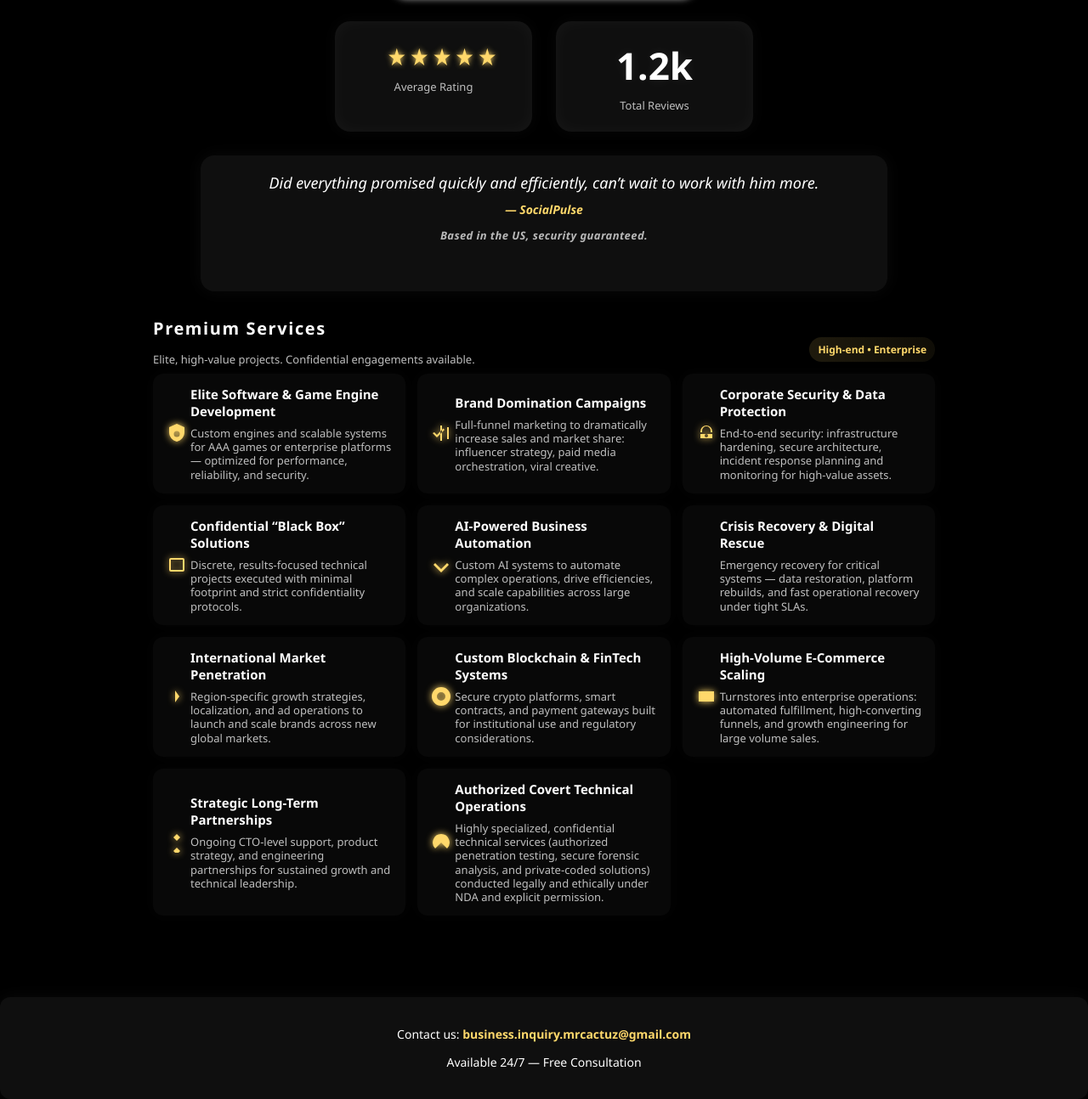
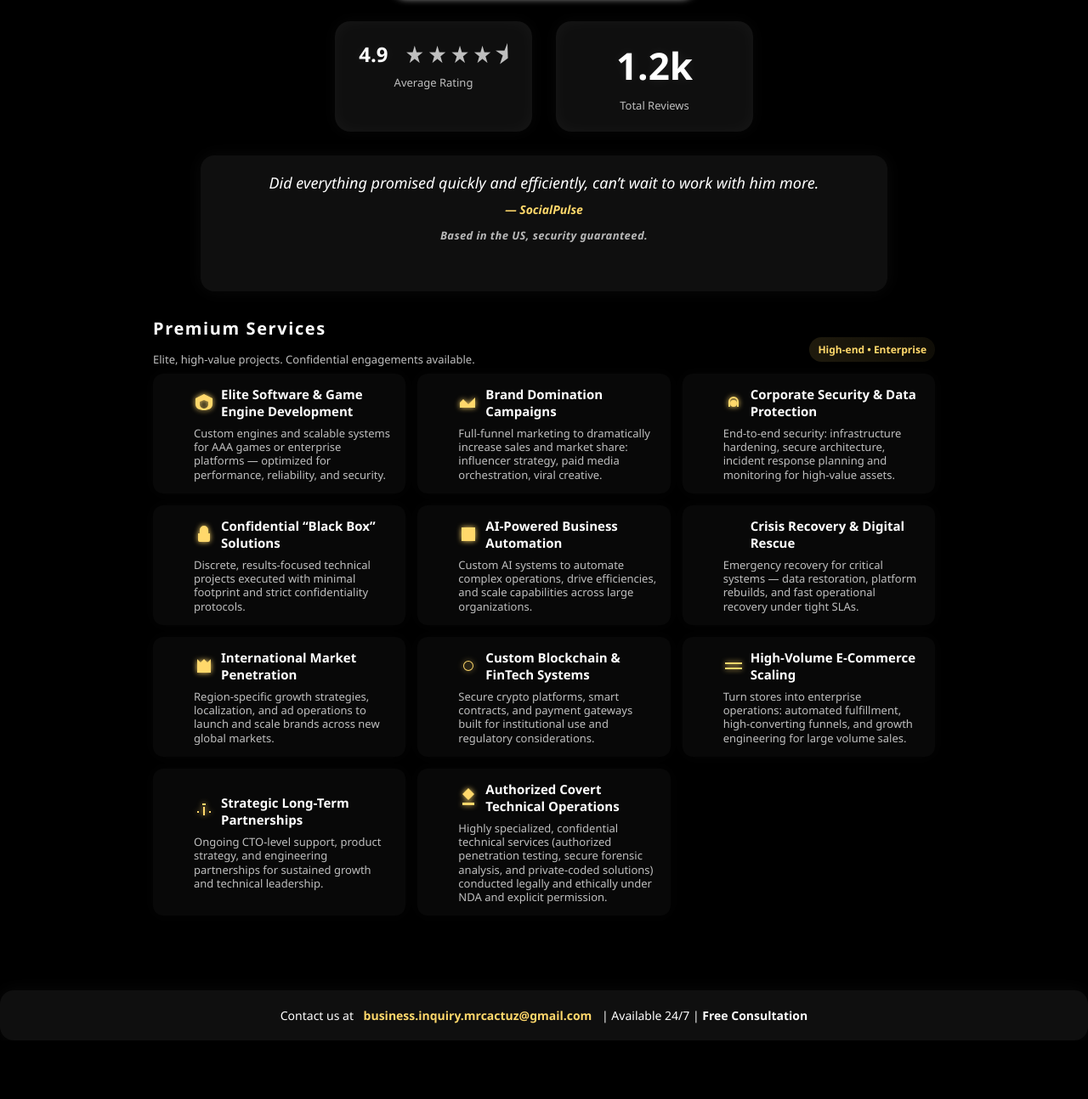
Before and after one commit to mrcactuz1/mz-services, a plain HTML site: page index.html in a window 1280 px wide. Shown: the part 249-1543 px from the top of the page at 85% size. After the commit the page ends 1474 px from the top, so only its background shows below. Drawn offline with Linux system fonts and the light colour scheme.

Commit message:
Add files via upload

```diff
--- a/index.html
+++ b/index.html
@@ -11,174 +11,238 @@
     --neon-yellow:#ffd86b;
     --muted:#bfbfbf;
     --card-bg: rgba(255 255 255 / 0.06);
-    --star-size: 28px;
   }
   html,body{
-    height:100%;margin:0;background:var(--bg);color:var(--neon-white);
-    font-family:"Segoe UI",Tahoma,Arial,sans-serif;-webkit-font-smoothing:antialiased;
+    height:100%;
+    margin:0;
+    background:var(--bg);
+    color:var(--neon-white);
+    font-family:"Segoe UI",Tahoma,Arial,sans-serif;
+    -webkit-font-smoothing:antialiased;
   }
   main.wrap{
-    max-width:920px;margin:24px auto;padding:0 24px 48px;text-align:center;
+    max-width:920px;
+    margin:24px auto;
+    padding:0 24px 48px;
+    text-align:center;
   }
   h1.neon{
-    font-size:56px;font-weight:900;letter-spacing:.12em;line-height:1.05;margin:0 0 8px;
+    font-size:56px;
+    font-weight:900;
+    letter-spacing:.12em;
+    line-height:1.05;
+    margin:0 0 8px;
     color:var(--neon-white);
     text-shadow:0 0 10px var(--neon-white),0 0 20px var(--neon-white),0 0 30px var(--neon-white);
   }
   p.subtitle{
-    font-size:14px;color:var(--muted);font-weight:600;margin:0 0 18px;
+    font-size:14px;
+    color:var(--muted);
+    font-weight:600;
+    margin:0 0 18px;
   }
   .earnings{
-    font-weight:700;margin-bottom:22px;color:var(--neon-white);
+    font-weight:700;
+    margin-bottom:22px;
+    color:var(--neon-white);
     text-shadow:0 0 6px var(--neon-white);
   }
   .earnings span{
-    display:block;margin:6px 0;
+    display:block;
+    margin:6px 0;
   }
   a.email-contact{
-    display:inline-block;background:var(--neon-white);color:#000;padding:12px 24px;
-    border-radius:16px;font-weight:700;text-decoration:none;margin-bottom:28px;
+    display:inline-block;
+    background:var(--neon-white);
+    color:#000;
+    padding:12px 24px;
+    border-radius:16px;
+    font-weight:700;
+    text-decoration:none;
+    margin-bottom:28px;
     box-shadow:0 0 10px var(--neon-white);
+    transition: background 0.3s ease;
   }
   a.email-contact:hover{
     background:#e6e6e6;
   }
   section.stats{
-    display:flex;gap:28px;justify-content:center;margin-bottom:28px;flex-wrap:wrap;
+    display:flex;
+    gap:28px;
+    justify-content:center;
+    margin-bottom:28px;
+    flex-wrap:wrap;
   }
   .stat-card{
-    background:var(--card-bg);border-radius:18px;padding:22px 26px;width:180px;
+    background:var(--card-bg);
+    border-radius:18px;
+    padding:22px 26px;
+    width:180px;
     box-shadow:0 0 20px rgba(255,255,255,0.04) inset, 0 0 18px rgba(255,255,255,0.03);
     user-select:none;
   }
   .stat-value{
-    font-size:44px;font-weight:900;color:var(--neon-white);
-    display:flex;align-items:center;justify-content:center;gap:8px;
+    font-size:44px;
+    font-weight:900;
+    color:var(--neon-white);
+    display:flex;
+    align-items:center;
+    justify-content:center;
+    gap:8px;
     text-shadow:0 0 14px rgba(255,255,255,0.08);
   }
   .stat-label{
-    font-size:13px;color:var(--muted);margin-top:8px;
+    font-size:13px;
+    color:var(--muted);
+    margin-top:8px;
   }
   .stars{
-    display:inline-flex;gap:4px;
-    font-size: var(--star-size);
-    position: relative;
+    display:inline-flex;
+    gap:4px;
   }
   .star{
-    color: var(--muted);
+    font-size:28px;
+    color:var(--neon-yellow);
+    text-shadow:0 0 6px var(--neon-yellow);
+    line-height:1;
+    opacity: 0.2;
+    transition: opacity 0.5s ease;
+  }
+  .star.filled {
+    opacity: 1;
+  }
+  .star.empty{
+    color:var(--muted);
     text-shadow:none;
-    cursor: default;
-  }
-  .star.filled{
-    color: var(--neon-yellow);
-    text-shadow:0 0 6px var(--neon-yellow);
+    opacity: 1;
   }
   .reviews-carousel{
-    max-width:760px;margin:0 auto;background:var(--card-bg);
-    border-radius:16px;padding:20px 24px;
+    max-width:760px;
+    margin:0 auto;
+    background:var(--card-bg);
+    border-radius:16px;
+    padding:20px 24px;
     box-shadow:0 0 20px rgba(255,255,255,0.04);
-    min-height:120px;font-style:italic;position:relative;
+    min-height:120px;
+    font-style:italic;
+    position:relative;
   }
   .review-text{
-    font-size:18px;margin-bottom:10px;line-height:1.35;
+    font-size:18px;
+    margin-bottom:10px;
+    line-height:1.35;
   }
   .review-author{
-    font-size:14px;font-weight:700;color:var(--neon-yellow);
+    font-size:14px;
+    font-weight:700;
+    color:var(--neon-yellow);
   }
   .based-us{
-    margin-top:12px;font-size:13px;color:var(--neon-white);
-    opacity:.7;font-weight:600;letter-spacing:.03em;
+    margin-top:12px;
+    font-size:13px;
+    color:var(--neon-white);
+    opacity:.7;
+    font-weight:600;
+    letter-spacing:.03em;
     text-shadow:0 0 4px rgba(255,255,255,0.04);
   }
   /* Services section */
   .services-wrap{
-    margin-top:30px;text-align:left;
+    margin-top:30px;
+    text-align:left;
   }
   .services-heading{
-    font-size:20px;font-weight:900;letter-spacing:.08em;margin-bottom:14px;
+    font-size:20px;
+    font-weight:900;
+    letter-spacing:.08em;
+    margin-bottom:14px;
     color:var(--neon-white);
     text-shadow:0 0 8px rgba(255,255,255,0.04);
   }
   .services-grid{
-    display:grid;grid-template-columns:repeat(3,1fr);gap:14px;
+    display:grid;
+    grid-template-columns:repeat(3,1fr);
+    gap:14px;
   }
   .service-card{
-    background:rgba(255 255 255 / 0.03);border-radius:12px;padding:14px 16px;
-    color:var(--neon-white);box-shadow:0 0 18px rgba(255,255,255,0.02);
-    min-height:110px;display:flex;flex-direction:column;justify-content:center;
+    background:rgba(255 255 255 / 0.03);
+    border-radius:12px;
+    padding:14px 16px;
+    color:var(--neon-white);
+    box-shadow:0 0 18px rgba(255,255,255,0.02);
+    min-height:110px;
+    display:flex;
+    flex-direction:column;
+    justify-content:center;
     position: relative;
-    padding-left: 44px;
+    padding-left: 48px;
   }
+  .service-title{
+    font-weight:800;
+    margin-bottom:8px;
+    font-size:15px;
+    display: flex;
+    align-items: center;
+    gap: 8px;
+  }
+  .service-desc{
+    font-size:13px;
+    color:var(--muted);
+    line-height:1.25;
+  }
+  /* Icon styling */
   .service-icon {
-    position: absolute;
-    left: 16px;
-    top: 50%;
-    transform: translateY(-50%);
     width: 24px;
     height: 24px;
     fill: var(--neon-yellow);
-    filter: drop-shadow(0 0 4px var(--neon-yellow));
-  }
-  .service-title{
-    font-weight:800;margin-bottom:8px;font-size:15px;
-  }
-  .service-desc{
-    font-size:13px;color:var(--muted);line-height:1.25;
+    filter: drop-shadow(0 0 3px var(--neon-yellow));
+    flex-shrink: 0;
   }
   /* accent pill for premium feel */
   .premium-pill{
-    display:inline-block;margin-top:10px;padding:6px 10px;border-radius:999px;
+    display:inline-block;
+    margin-top:10px;
+    padding:6px 10px;
+    border-radius:999px;
     background:linear-gradient(90deg, rgba(255,216,107,0.12), rgba(255,216,107,0.06));
-    color:var(--neon-yellow);font-weight:700;font-size:12px;
+    color:var(--neon-yellow);
+    font-weight:700;
+    font-size:12px;
   }
   /* Footer */
-  footer{
+  footer {
     background: var(--card-bg);
-    padding: 20px 24px;
     text-align: center;
+    padding: 20px 0;
+    margin-top: 40px;
+    border-radius: 16px;
+    box-shadow: 0 0 20px rgba(255,255,255,0.04);
     font-size: 14px;
     color: var(--neon-white);
-    box-shadow: 0 0 20px rgba(255,255,255,0.04);
-    margin-top: 48px;
-    border-radius: 12px;
     user-select: none;
   }
-  footer a{
+  footer a {
     color: var(--neon-yellow);
+    font-weight: 700;
     text-decoration: none;
-    font-weight: 700;
+    margin: 0 8px;
+    transition: text-shadow 0.3s ease;
   }
-  footer a:hover{
-    text-decoration: underline;
+  footer a:hover {
+    text-shadow: 0 0 8px var(--neon-yellow);
   }
   /* Responsive */
   @media (max-width:980px){
-    .services-grid{
-      grid-template-columns:repeat(2,1fr);
-    }
-    main.wrap{
-      padding:0 18px;
-    }
+    .services-grid{grid-template-columns:repeat(2,1fr)}
+    main.wrap{padding:0 18px}
   }
   @media (max-width:560px){
-    h1.neon{
-      font-size:40px;
-    }
-    .services-grid{
-      grid-template-columns:1fr;
-    }
-    .stat-card{
-      width:100%;max-width:380px;
-    }
-    .stat-value{
-      font-size:36px;
-    }
-    .star{
-      font-size:22px;
-    }
-    .review-text{
-      font-size:16px;
-    }
+    h1.neon{font-size:40px}
+    .services-grid{grid-template-columns:1fr}
+    .stat-card{width:100%;max-width:380px}
+    .stat-value{font-size:36px}
+    .star{font-size:22px}
+    .review-text{font-size:16px}
   }
 </style>
 </head>
@@ -198,15 +262,15 @@
 
   <section class="stats" aria-label="Review statistics">
     <div class="stat-card" role="region" aria-live="polite" aria-atomic="true">
-      <div class="stat-value" id="avgStars" aria-label="Average rating stars">
-        <span id="avgRatingValue" style="font-size:36px; margin-right:12px;">—</span>
-        <span class="stars" aria-hidden="true" id="animatedStars"></span>
+      <div class="stat-value" id="avgStars" aria-label="Average star rating">
+        <span id="avgRatingValue" style="font-size: 1.5rem; margin-right: 12px;">—</span>
+        <span class="stars" aria-hidden="true"></span>
       </div>
       <div class="stat-label">Average Rating</div>
     </div>
 
     <div class="stat-card" role="region" aria-live="polite" aria-atomic="true">
-      <div class="stat-value" id="reviewCount">—</div>
+      <div class="stat-value" id="reviewCount" aria-label="Total number of reviews">—</div>
       <div class="stat-label">Total Reviews</div>
     </div>
   </section>
@@ -228,106 +292,107 @@
     </div>
 
     <div class="services-grid" role="list">
-
       <div class="service-card" role="listitem">
-        <svg class="service-icon" viewBox="0 0 24 24" aria-hidden="true" focusable="false">
-          <path d="M12 1L3 5v6c0 5 3.7 9.7 9 11 5.3-1.3 9-6 9-11V5l-9-4zM12 9.5a3.5 3.5 0 1 1 0 7 3.5 3.5 0 0 1 0-7z"/>
-        </svg>
-        <div class="service-title">Elite Software & Game Engine Development</div>
+        <div class="service-title">
+          <svg class="service-icon" viewBox="0 0 24 24" aria-hidden="true" focusable="false"><path d="M12 2L2 7v7c0 5 5 7 10 7s10-2 10-7V7l-10-5zM12 19a5 5 0 0 1-5-5v-3l5-2 5 2v3a5 5 0 0 1-5 5z"/></svg>
+          Elite Software & Game Engine Development
+        </div>
         <div class="service-desc">Custom engines and scalable systems for AAA games or enterprise platforms — optimized for performance, reliability, and security.</div>
       </div>
 
       <div class="service-card" role="listitem">
-        <svg class="service-icon" viewBox="0 0 24 24" aria-hidden="true" focusable="false">
-          <path d="M2 12l5 5 9-9-1.5-1.5L7 14l-3-3L2 12zM19 5v14h2V5h-2zM11 3h2v18h-2V3z"/>
-        </svg>
-        <div class="service-title">Brand Domination Campaigns</div>
+        <div class="service-title">
+          <svg class="service-icon" viewBox="0 0 24 24" aria-hidden="true" focusable="false"><path d="M2 12l4-4 6 6 8-8v12H2z"/></svg>
+          Brand Domination Campaigns
+        </div>
         <div class="service-desc">Full-funnel marketing to dramatically increase sales and market share: influencer strategy, paid media orchestration, viral creative.</div>
       </div>
 
       <div class="service-card" role="listitem">
-        <svg class="service-icon" viewBox="0 0 24 24" aria-hidden="true" focusable="false">
-          <path d="M12 17a2 2 0 1 1 0-4 2 2 0 0 1 0 4zm-5-8v2H5v7h14v-7h-2v-2a5 5 0 0 0-10 0zM12 3a7 7 0 0 1 7 7v3H5V10a7 7 0 0 1 7-7z"/>
-        </svg>
-        <div class="service-title">Corporate Security & Data Protection</div>
+        <div class="service-title">
+          <svg class="service-icon" viewBox="0 0 24 24" aria-hidden="true" focusable="false"><path d="M12 17a4 4 0 1 0 0-8 4 4 0 0 0 0 8zm6-6v6h-2v-6a4 4 0 0 0-8 0v6H6v-6a6 6 0 0 1 12 0z"/></svg>
+          Corporate Security & Data Protection
+        </div>
         <div class="service-desc">End-to-end security: infrastructure hardening, secure architecture, incident response planning and monitoring for high-value assets.</div>
       </div>
 
       <div class="service-card" role="listitem">
-        <svg class="service-icon" viewBox="0 0 24 24" aria-hidden="true" focusable="false">
-          <path d="M19 6v12H5V6h14m0-2H5a2 2 0 0 0-2 2v12a2 2 0 0 0 2 2h14a2 2 0 0 0 2-2V6a2 2 0 0 0-2-2z"/>
-        </svg>
-        <div class="service-title">Confidential “Black Box” Solutions</div>
+        <div class="service-title">
+          <svg class="service-icon" viewBox="0 0 24 24" aria-hidden="true" focusable="false"><path d="M12 2a5 5 0 0 0-5 5v4h10V7a5 5 0 0 0-5-5zm7 9v8a2 2 0 0 1-2 2H7a2 2 0 0 1-2-2v-8h14z"/></svg>
+          Confidential “Black Box” Solutions
+        </div>
         <div class="service-desc">Discrete, results-focused technical projects executed with minimal footprint and strict confidentiality protocols.</div>
       </div>
 
       <div class="service-card" role="listitem">
-        <svg class="service-icon" viewBox="0 0 24 24" aria-hidden="true" focusable="false">
-          <path d="M3 12l2-2 7 7 7-7 2 2-9 9z"/>
-        </svg>
-        <div class="service-title">AI-Powered Business Automation</div>
+        <div class="service-title">
+          <svg class="service-icon" viewBox="0 0 24 24" aria-hidden="true" focusable="false"><path d="M4 4h16v16H4zM8 8h8v8H8z"/></svg>
+          AI-Powered Business Automation
+        </div>
         <div class="service-desc">Custom AI systems to automate complex operations, drive efficiencies, and scale capabilities across large organizations.</div>
       </div>
 
       <div class="service-card" role="listitem">
-        <svg class="service-icon" viewBox="0 0 24 24" aria-hidden="true" focusable="false">
-          <path d="M12 5v14m7-7H5"/>
-        </svg>
-        <div class="service-title">Crisis Recovery & Digital Rescue</div>
+        <div class="service-title">
+          <svg class="service-icon" viewBox="0 0 24 24" aria-hidden="true" focusable="false"><path d="M3 12h18M12 3v18"/></svg>
+          Crisis Recovery & Digital Rescue
+        </div>
         <div class="service-desc">Emergency recovery for critical systems — data restoration, platform rebuilds, and fast operational recovery under tight SLAs.</div>
       </div>
 
       <div class="service-card" role="listitem">
-        <svg class="service-icon" viewBox="0 0 24 24" aria-hidden="true" focusable="false">
-          <path d="M10 5l5 7-5 7"/>
-        </svg>
-        <div class="service-title">International Market Penetration</div>
+        <div class="service-title">
+          <svg class="service-icon" viewBox="0 0 24 24" aria-hidden="true" focusable="false"><path d="M20 4l-4 4-4-4-4 4-4-4v16h16V4z"/></svg>
+          International Market Penetration
+        </div>
         <div class="service-desc">Region-specific growth strategies, localization, and ad operations to launch and scale brands across new global markets.</div>
       </div>
 
       <div class="service-card" role="listitem">
-        <svg class="service-icon" viewBox="0 0 24 24" aria-hidden="true" focusable="false">
-          <path d="M12 1a11 11 0 1 0 11 11A11 11 0 0 0 12 1zm0 16a5 5 0 1 1 5-5 5 5 0 0 1-5 5z"/>
-        </svg>
-        <div class="service-title">Custom Blockchain & FinTech Systems</div>
+        <div class="service-title">
+          <svg class="service-icon" viewBox="0 0 24 24" aria-hidden="true" focusable="false"><path d="M12 17a5 5 0 0 0 0-10 5 5 0 0 0 0 10zM6 12a6 6 0 0 1 12 0 6 6 0 0 1-12 0z"/></svg>
+          Custom Blockchain & FinTech Systems
+        </div>
         <div class="service-desc">Secure crypto platforms, smart contracts, and payment gateways built for institutional use and regulatory considerations.</div>
       </div>
 
       <div class="service-card" role="listitem">
-        <svg class="service-icon" viewBox="0 0 24 24" aria-hidden="true" focusable="false">
-          <path d="M21 6v12H3V6h18zm-7 9h-2v-2h2zm0-4h-2V7h2z"/>
-        </svg>
-        <div class="service-title">High-Volume E-Commerce Scaling</div>
-        <div class="service-desc">Turnstores into enterprise operations: automated fulfillment, high-converting funnels, and growth engineering for large volume sales.</div>
+        <div class="service-title">
+          <svg class="service-icon" viewBox="0 0 24 24" aria-hidden="true" focusable="false"><path d="M2 8h20v2H2zm0 6h20v2H2z"/></svg>
+          High-Volume E-Commerce Scaling
+        </div>
+        <div class="service-desc">Turn stores into enterprise operations: automated fulfillment, high-converting funnels, and growth engineering for large volume sales.</div>
       </div>
 
       <div class="service-card" role="listitem">
-        <svg class="service-icon" viewBox="0 0 24 24" aria-hidden="true" focusable="false">
-          <path d="M12 2l4 4-4 4-4-4 4-4zm0 16l4 4-4 4-4-4 4-4z"/>
-        </svg>
-        <div class="service-title">Strategic Long-Term Partnerships</div>
+        <div class="service-title">
+          <svg class="service-icon" viewBox="0 0 24 24" aria-hidden="true" focusable="false"><path d="M10 3h4v2h-4zm1 4h2v10h-2zm-7 5h2v2H4zm14 0h2v2h-2z"/></svg>
+          Strategic Long-Term Partnerships
+        </div>
         <div class="service-desc">Ongoing CTO-level support, product strategy, and engineering partnerships for sustained growth and technical leadership.</div>
       </div>
 
       <div class="service-card" role="listitem">
-        <svg class="service-icon" viewBox="0 0 24 24" aria-hidden="true" focusable="false">
-          <path d="M12 2a10 10 0 0 0-7 17l7-7 7 7a10 10 0 0 0-7-17z"/>
-        </svg>
-        <div class="service-title">Authorized Covert Technical Operations</div>
+        <div class="service-title">
+          <svg class="service-icon" viewBox="0 0 24 24" aria-hidden="true" focusable="false"><path d="M12 1l7 7-7 7-7-7zM5 18v3h14v-3z"/></svg>
+          Authorized Covert Technical Operations
+        </div>
         <div class="service-desc">Highly specialized, confidential technical services (authorized penetration testing, secure forensic analysis, and private-coded solutions) conducted legally and ethically under NDA and explicit permission.</div>
       </div>
-
     </div>
   </div>
 </main>
 
-<footer role="contentinfo" aria-label="Contact and availability">
-  <p>Contact us: <a href="mailto:business.inquiry.mrcactuz@gmail.com">business.inquiry.mrcactuz@gmail.com</a></p>
-  <p>Available 24/7 — Free Consultation</p>
+<footer aria-label="Contact and availability footer">
+  <div>Contact us at
+    <a href="mailto:business.inquiry.mrcactuz@gmail.com" aria-label="Send email to business inquiry">business.inquiry.mrcactuz@gmail.com</a>
+    | Available 24/7
+    | <strong>Free Consultation</strong>
+  </div>
 </footer>
 
 <script>
-  // Reviews data
+  // Reviews provided by you
   const reviews = [
     { text: "Very good service. He is very professional and did the job quickly on the time promised. Price is hefty but worth it. Recommend it 100%", author: "CryptoPAC", stars: 5 },
     { text: "Did everything promised quickly and efficiently, can’t wait to work with him more.", author: "SocialPulse", stars: 5 },
@@ -342,47 +407,46 @@
   const averageRating = 4.9;
   const totalReviews = "1.2k";
 
+  // Elements
   const avgRatingValue = document.getElementById('avgRatingValue');
-  const animatedStars = document.getElementById('animatedStars');
+  const starsContainer = document.querySelector('#avgStars .stars');
   const reviewCountEl = document.getElementById('reviewCount');
   const reviewTextEl = document.getElementById('reviewText');
   const reviewAuthorEl = document.getElementById('reviewAuthor');
 
-  // Update numeric displays
-  avgRatingValue.textContent = ''; // we hide the number to emphasize stars
+  // Update numeric displays (for screen readers)
+  avgRatingValue.textContent = averageRating.toFixed(1);
   reviewCountEl.textContent = totalReviews;
 
-  // Create star elements for animation, initially all empty
-  function createStarElements(){
-    animatedStars.innerHTML = '';
-    for(let i=0; i<5; i++){
+  // Animated star rating
+  function animateStars(rating){
+    starsContainer.innerHTML = '';
+    const fullStars = Math.floor(rating);
+    const hasHalf = (rating - fullStars) >= 0.5;
+    const totalStars = 5;
+
+    for(let i=0; i<totalStars; i++){
       const star = document.createElement('span');
-      star.classList.add('star');
-      star.textContent = '★';
-      animatedStars.appendChild(star);
+      star.className = 'star empty';
+      star.textContent = '☆';
+      starsContainer.appendChild(star);
     }
-  }
 
-  createStarElements();
-
-  // Animate stars filling gold neon up to rating
-  function animateStars(rating){
-    const stars = animatedStars.children;
     let current = 0;
-    let fillInterval = setInterval(() => {
-      if(current >= 5){
-        clearInterval(fillInterval);
-        return;
-      }
-      const star = stars[current];
-      if(current < Math.floor(rating)){
-        star.classList.add('filled');
-      } else if (current === Math.floor(rating) && rating % 1 >= 0.5){
-        star.classList.add('filled');
-        // For half star effect, you can add a special style or skip for simplicity
+    function fillNextStar(){
+      if(current < fullStars){
+        starsContainer.children[current].textContent = '★';
+        starsContainer.children[current].classList.add('filled');
+      } else if(current === fullStars && hasHalf){
+        starsContainer.children[current].textContent = '⯨'; // half star
+        starsContainer.children[current].classList.add('filled');
       }
       current++;
-    }, 400);
+      if(current <= fullStars + (hasHalf ? 1 : 0)){
+        setTimeout(fillNextStar, 400);
+      }
+    }
+    fillNextStar();
   }
 
   animateStars(averageRating);
```
